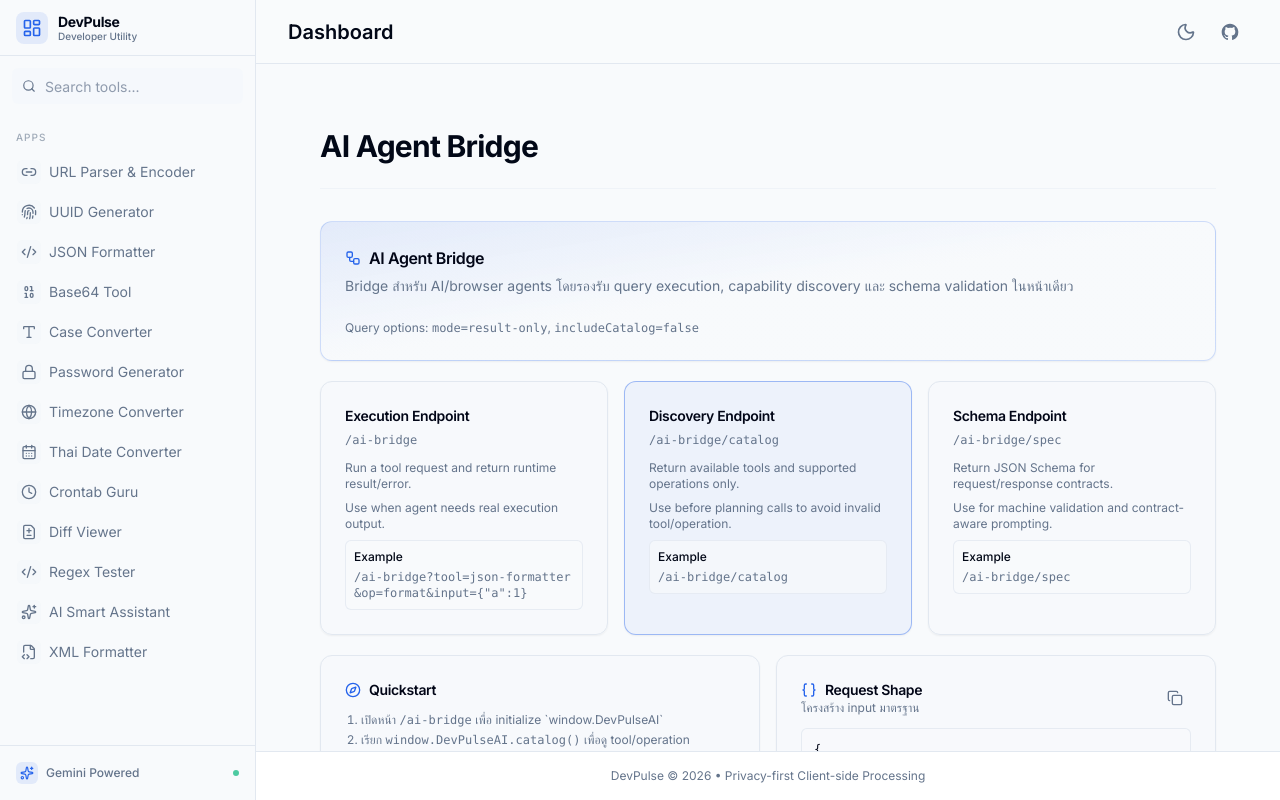
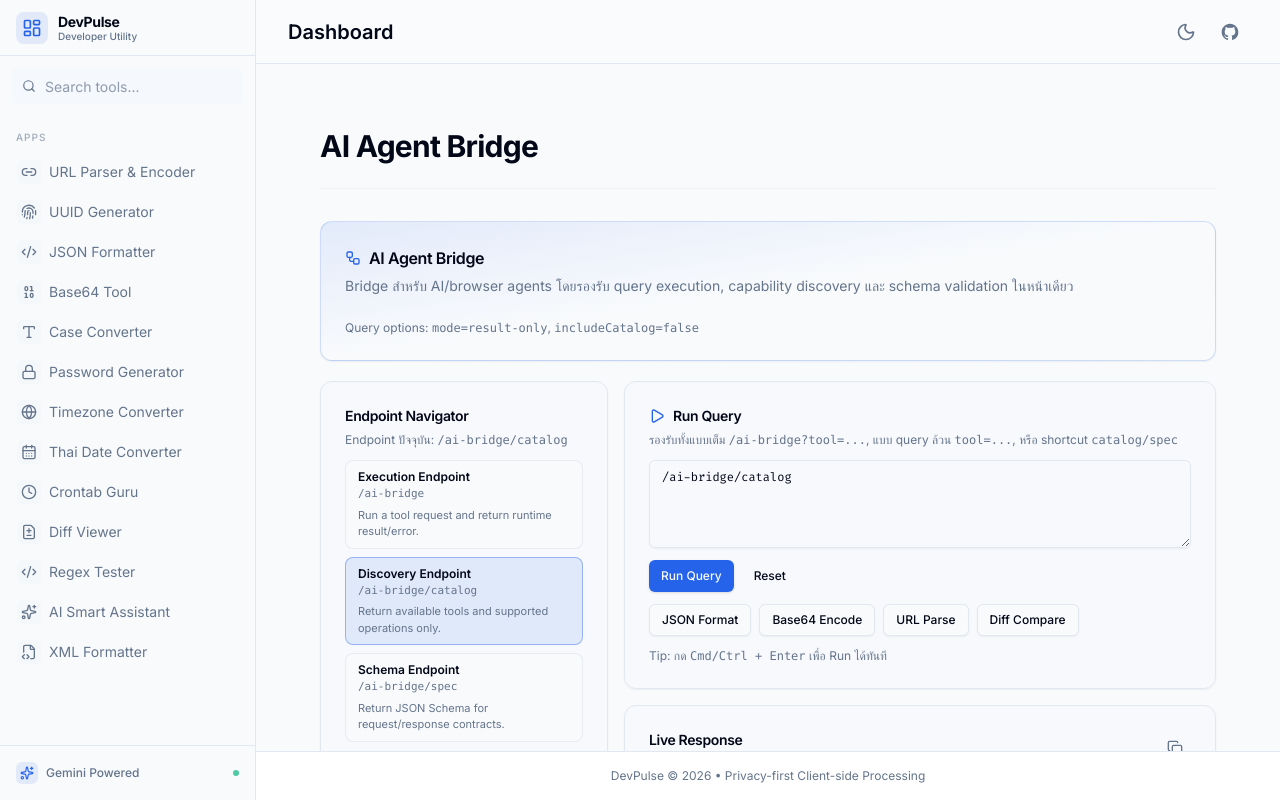
Before and after one commit to M4R14/dev-util-tools, a React (Vite) app: page /ai-bridge/catalog in a window 1280 px wide. Built offline with nearby package versions, Linux system fonts and the light colour scheme.

Commit message:
feat: enhance AIAgentBridge with query templates, execution modes, and improved UI components

```diff
--- a/src/components/AIAgentBridge.tsx
+++ b/src/components/AIAgentBridge.tsx
@@ -1,9 +1,12 @@
 import React, { useEffect, useMemo, useState } from 'react';
-import { useLocation, useSearchParams } from 'react-router-dom';
-import { BookOpen, Braces, Compass, TerminalSquare, Workflow } from 'lucide-react';
+import { useLocation, useNavigate, useSearchParams } from 'react-router-dom';
+import { BookOpen, Braces, Compass, Play, TerminalSquare, Workflow } from 'lucide-react';
 import ToolLayout from './ui/ToolLayout';
+import { Button } from './ui/Button';
 import { Card, CardContent, CardDescription, CardHeader, CardTitle } from './ui/Card';
 import { CopyButton } from './ui/CopyButton';
+import { Textarea } from './ui/Textarea';
+import { CodeHighlight } from './ui/CodeHighlight';
 import { cn } from '../lib/utils';
 import {
   AI_BRIDGE_SCHEMA,
@@ -47,27 +50,41 @@ const QUERY_EXAMPLE_SNIPPET = `/ai-bridge?tool=json-formatter&op=format&input={"
 /ai-bridge?tool=url-parser&op=parse&input=example.com&mode=result-only
 /ai-bridge?tool=json-formatter&op=format&input={"a":1}&includeCatalog=false`;
 
+const QUERY_TEMPLATES = [
+  {
+    label: 'JSON Format',
+    value: '/ai-bridge?tool=json-formatter&op=format&input={"name":"devpulse","ok":true}',
+  },
+  {
+    label: 'Base64 Encode',
+    value: '/ai-bridge?tool=base64-tool&op=encode&input=hello%20world',
+  },
+  {
+    label: 'URL Parse',
+    value: '/ai-bridge?tool=url-parser&op=parse&input=https://example.com/path?a=1',
+  },
+  {
+    label: 'Diff Compare',
+    value:
+      '/ai-bridge?payload={"tool":"diff-viewer","operation":"compare","input":{"original":"a","modified":"b"}}',
+  },
+] as const;
+
 const ENDPOINT_SPECS = [
   {
     path: '/ai-bridge',
     title: 'Execution Endpoint',
     summary: 'Run a tool request and return runtime result/error.',
-    usage: 'Use when agent needs real execution output.',
-    example: '/ai-bridge?tool=json-formatter&op=format&input={"a":1}',
   },
   {
     path: '/ai-bridge/catalog',
     title: 'Discovery Endpoint',
     summary: 'Return available tools and supported operations only.',
-    usage: 'Use before planning calls to avoid invalid tool/operation.',
-    example: '/ai-bridge/catalog',
   },
   {
     path: '/ai-bridge/spec',
     title: 'Schema Endpoint',
     summary: 'Return JSON Schema for request/response contracts.',
-    usage: 'Use for machine validation and contract-aware prompting.',
-    example: '/ai-bridge/spec',
   },
 ] as const;
 
@@ -111,10 +128,43 @@ const parseQueryRequest = (params: URLSearchParams): AIToolRequest | null => {
   return { tool: tool as AIToolRequest['tool'], operation, input, options };
 };
 
+interface SnippetCardProps {
+  icon: React.ReactNode;
+  title: string;
+  description: string;
+  code: string;
+  language: 'json' | 'xml' | 'javascript' | 'bash' | 'plaintext';
+}
+
+const SnippetCard: React.FC<SnippetCardProps> = ({ icon, title, description, code, language }) => {
+  return (
+    <Card className="bg-muted/20">
+      <CardHeader className="pb-3 flex flex-row items-center justify-between space-y-0">
+        <div>
+          <CardTitle className="text-sm flex items-center gap-2">
+            {icon}
+            {title}
+          </CardTitle>
+          <CardDescription className="text-xs">{description}</CardDescription>
+        </div>
+        <CopyButton value={code} />
+      </CardHeader>
+      <CardContent className="pt-0">
+        <div className="rounded-md border border-border/80 bg-background/70 p-3">
+          <CodeHighlight code={code} language={language} className="text-xs" />
+        </div>
+      </CardContent>
+    </Card>
+  );
+};
+
 const AIAgentBridge: React.FC = () => {
   const [params] = useSearchParams();
   const location = useLocation();
+  const navigate = useNavigate();
   const [response, setResponse] = useState<AIToolResponse | null>(null);
+  const [queryInput, setQueryInput] = useState('');
+  const [queryError, setQueryError] = useState<string | null>(null);
 
   useEffect(() => {
     window.DevPulseAI = {
@@ -132,6 +182,7 @@ const AIAgentBridge: React.FC = () => {
   const includeCatalog = params.get('includeCatalog') !== 'false';
   const isCatalogEndpoint = location.pathname.endsWith('/catalog');
   const isSpecEndpoint = location.pathname.endsWith('/spec');
+  const isExecuteEndpoint = location.pathname === '/ai-bridge';
 
   useEffect(() => {
     if (isCatalogEndpoint || isSpecEndpoint) {
@@ -145,8 +196,7 @@ const AIAgentBridge: React.FC = () => {
     setResponse(runAITool(request));
   }, [isCatalogEndpoint, isSpecEndpoint, request]);
 
-  const responseText = useMemo(
-    () => {
+  const responseText = useMemo(() => {
     if (isCatalogEndpoint) {
       return JSON.stringify(
         {
@@ -194,13 +244,68 @@ const AIAgentBridge: React.FC = () => {
       null,
       2,
     );
-    },
-    [includeCatalog, isCatalogEndpoint, isSpecEndpoint, mode, request, response],
-  );
+  }, [includeCatalog, isCatalogEndpoint, isSpecEndpoint, mode, request, response]);
+
+  useEffect(() => {
+    setQueryInput(`${location.pathname}${location.search}`);
+  }, [location.pathname, location.search]);
+
+  const handleRunQuery = () => {
+    const raw = queryInput.trim();
+    if (!raw) return;
+
+    let target = raw;
+
+    if (raw.startsWith('http://') || raw.startsWith('https://')) {
+      try {
+        const parsed = new URL(raw);
+        target = `${parsed.pathname}${parsed.search}${parsed.hash}`;
+      } catch {
+        setQueryError('Invalid URL format');
+        return;
+      }
+    } else if (raw.startsWith('?')) {
+      target = `${location.pathname}${raw}`;
+    } else if (raw.startsWith('tool=') || raw.startsWith('payload=')) {
+      target = `/ai-bridge?${raw}`;
+    } else if (raw === '/catalog' || raw === 'catalog') {
+      target = '/ai-bridge/catalog';
+    } else if (raw === '/spec' || raw === 'spec') {
+      target = '/ai-bridge/spec';
+    }
+
+    if (!target.startsWith('/ai-bridge')) {
+      setQueryError('Query must target /ai-bridge, /ai-bridge/catalog, or /ai-bridge/spec');
+      return;
+    }
+
+    setQueryError(null);
+    navigate(target);
+  };
+
+  const handleSwitchEndpoint = (nextPath: '/ai-bridge' | '/ai-bridge/catalog' | '/ai-bridge/spec') => {
+    if (nextPath === '/ai-bridge') {
+      const q = params.toString();
+      navigate(q ? `${nextPath}?${q}` : nextPath);
+      return;
+    }
+    navigate(nextPath);
+  };
+
+  const handleSetExecuteQueryOption = (key: 'mode' | 'includeCatalog', value?: string) => {
+    const nextParams = new URLSearchParams(params);
+    if (value === undefined) {
+      nextParams.delete(key);
+    } else {
+      nextParams.set(key, value);
+    }
+    const next = nextParams.toString();
+    navigate(next ? `/ai-bridge?${next}` : '/ai-bridge');
+  };
 
   return (
     <ToolLayout title="AI Agent Bridge">
-      <div className="max-w-6xl mx-auto space-y-5">
+      <div className="max-w-7xl mx-auto space-y-5">
         <Card className="border-primary/20 bg-gradient-to-br from-primary/10 via-background to-background">
           <CardHeader>
             <CardTitle className="flex items-center gap-2 text-base">
@@ -217,34 +322,82 @@ const AIAgentBridge: React.FC = () => {
           </CardContent>
         </Card>
 
-        <div className="grid gap-4 md:grid-cols-3">
+        <div className="grid gap-4 xl:grid-cols-12">
+          <div className="xl:col-span-4 space-y-4">
+            <Card className="bg-muted/20">
+              <CardHeader className="pb-3">
+                <CardTitle className="text-sm">Endpoint Navigator</CardTitle>
+                <CardDescription className="text-xs">
+                  Endpoint ปัจจุบัน: <code>{location.pathname}</code>
+                </CardDescription>
+              </CardHeader>
+              <CardContent className="pt-0 space-y-2">
                 {ENDPOINT_SPECS.map((item) => {
                   const isActive = location.pathname === item.path;
                   return (
-              <Card
+                    <button
                       key={item.path}
-                className={cn(isActive ? 'border-primary/40 bg-primary/5' : 'bg-muted/20')}
+                      type="button"
+                      className={cn(
+                        'w-full rounded-lg border px-3 py-2 text-left transition-colors',
+                        isActive
+                          ? 'border-primary/40 bg-primary/10'
+                          : 'border-border/80 bg-background/60 hover:bg-muted/40',
+                      )}
+                      onClick={() =>
+                        handleSwitchEndpoint(item.path as '/ai-bridge' | '/ai-bridge/catalog' | '/ai-bridge/spec')
+                      }
                     >
+                      <div className="text-xs font-semibold text-foreground">{item.title}</div>
+                      <div className="text-[11px] text-muted-foreground">
+                        <code>{item.path}</code>
+                      </div>
+                      <div className="text-[11px] text-muted-foreground mt-1">{item.summary}</div>
+                    </button>
+                  );
+                })}
+              </CardContent>
+            </Card>
+
+            <Card className="bg-muted/20">
               <CardHeader className="pb-3">
-                  <CardTitle className="text-sm">{item.title}</CardTitle>
+                <CardTitle className="text-sm">Execution Modes</CardTitle>
                 <CardDescription className="text-xs">
-                    <code>{item.path}</code>
+                  Mode: <code>{mode}</code> | includeCatalog: <code>{String(includeCatalog)}</code>
                 </CardDescription>
               </CardHeader>
-                <CardContent className="pt-0 space-y-2 text-xs text-muted-foreground">
-                  <p>{item.summary}</p>
-                  <p>{item.usage}</p>
-                  <div className="rounded-md border border-border/80 bg-background/60 p-2">
-                    <div className="font-medium text-foreground mb-1">Example</div>
-                    <code className="break-all">{item.example}</code>
+              <CardContent className="pt-0 space-y-2">
+                <div className="flex flex-wrap gap-2">
+                  <Button
+                    size="sm"
+                    variant={mode === 'full' ? 'default' : 'outline'}
+                    disabled={!isExecuteEndpoint}
+                    onClick={() => handleSetExecuteQueryOption('mode', undefined)}
+                  >
+                    mode=full
+                  </Button>
+                  <Button
+                    size="sm"
+                    variant={mode === 'result-only' ? 'default' : 'outline'}
+                    disabled={!isExecuteEndpoint}
+                    onClick={() => handleSetExecuteQueryOption('mode', 'result-only')}
+                  >
+                    mode=result-only
+                  </Button>
                 </div>
+                <Button
+                  size="sm"
+                  variant={includeCatalog ? 'default' : 'outline'}
+                  disabled={!isExecuteEndpoint}
+                  onClick={() =>
+                    handleSetExecuteQueryOption('includeCatalog', includeCatalog ? 'false' : undefined)
+                  }
+                >
+                  includeCatalog={includeCatalog ? 'true' : 'false'}
+                </Button>
               </CardContent>
             </Card>
-            );
-          })}
-        </div>
 
-        <div className="grid gap-4 lg:grid-cols-2">
             <Card className="bg-muted/20">
               <CardHeader className="pb-3">
                 <CardTitle className="text-sm flex items-center gap-2">
@@ -254,73 +407,77 @@ const AIAgentBridge: React.FC = () => {
               </CardHeader>
               <CardContent className="pt-0">
                 <ol className="text-xs text-muted-foreground space-y-1 list-decimal pl-4">
-                <li>เปิดหน้า <code>/ai-bridge</code> เพื่อ initialize `window.DevPulseAI`</li>
-                <li>เรียก <code>window.DevPulseAI.catalog()</code> เพื่อดู tool/operation</li>
-                <li>ส่ง request ด้วย <code>window.DevPulseAI.run(request)</code></li>
+                  <li>
+                    เปิด <code>/ai-bridge</code> เพื่อ initialize <code>window.DevPulseAI</code>
+                  </li>
+                  <li>เรียก <code>window.DevPulseAI.catalog()</code> เพื่อดูความสามารถ</li>
+                  <li>ส่ง query หรือใช้ <code>window.DevPulseAI.run(request)</code></li>
                 </ol>
-            </CardContent>
-          </Card>
-
-          <Card className="bg-muted/20">
-            <CardHeader className="pb-3 flex flex-row items-center justify-between space-y-0">
-              <div>
-                <CardTitle className="text-sm flex items-center gap-2">
-                  <Braces className="h-4 w-4 text-primary" />
-                  Request Shape
-                </CardTitle>
-                <CardDescription className="text-xs">โครงสร้าง input มาตรฐาน</CardDescription>
-              </div>
-              <CopyButton value={REQUEST_SHAPE_SNIPPET} />
-            </CardHeader>
-            <CardContent className="pt-0">
-              <pre className="text-xs overflow-auto rounded-md border border-border/80 bg-background/70 p-3">
-                {REQUEST_SHAPE_SNIPPET}
-              </pre>
               </CardContent>
             </Card>
           </div>
 
-        <div className="grid gap-4 lg:grid-cols-2">
+          <div className="xl:col-span-8 space-y-4">
             <Card className="bg-muted/20">
-            <CardHeader className="pb-3 flex flex-row items-center justify-between space-y-0">
-              <div>
+              <CardHeader className="pb-3">
                 <CardTitle className="text-sm flex items-center gap-2">
-                  <TerminalSquare className="h-4 w-4 text-primary" />
-                  window.DevPulseAI
+                  <Play className="h-4 w-4 text-primary" />
+                  Run Query
                 </CardTitle>
                 <CardDescription className="text-xs">
-                  Browser API สำหรับ agent orchestration
+                  รองรับทั้งแบบเต็ม <code>/ai-bridge?tool=...</code>, แบบ query ล้วน{' '}
+                  <code>tool=...</code>, หรือ shortcut <code>catalog/spec</code>
                 </CardDescription>
+              </CardHeader>
+              <CardContent className="pt-0 space-y-3">
+                <Textarea
+                  value={queryInput}
+                  onChange={(e) => setQueryInput(e.target.value)}
+                  onKeyDown={(e) => {
+                    if ((e.metaKey || e.ctrlKey) && e.key === 'Enter') {
+                      e.preventDefault();
+                      handleRunQuery();
+                    }
+                  }}
+                  placeholder="/ai-bridge?tool=json-formatter&op=format&input=%7B%22a%22%3A1%7D"
+                  className="min-h-[88px] font-mono text-xs"
+                />
+                <div className="flex items-center gap-2">
+                  <Button size="sm" onClick={handleRunQuery}>
+                    Run Query
+                  </Button>
+                  <Button
+                    size="sm"
+                    variant="ghost"
+                    onClick={() => {
+                      setQueryInput('/ai-bridge');
+                      setQueryError(null);
+                    }}
+                  >
+                    Reset
+                  </Button>
                 </div>
-              <CopyButton value={WINDOW_API_SNIPPET} />
-            </CardHeader>
-            <CardContent className="pt-0">
-              <pre className="text-xs overflow-auto rounded-md border border-border/80 bg-background/70 p-3">
-                {WINDOW_API_SNIPPET}
-              </pre>
+                <div className="flex flex-wrap gap-2">
+                  {QUERY_TEMPLATES.map((template) => (
+                    <Button
+                      key={template.label}
+                      size="sm"
+                      variant="outline"
+                      onClick={() => {
+                        setQueryInput(template.value);
+                        setQueryError(null);
+                      }}
+                    >
+                      {template.label}
+                    </Button>
+                  ))}
+                </div>
+                <p className="text-xs text-muted-foreground">
+                  Tip: กด <code>Cmd/Ctrl + Enter</code> เพื่อ Run ได้ทันที
+                </p>
+                {queryError && <p className="text-xs text-destructive">{queryError}</p>}
               </CardContent>
             </Card>
-
-          <Card className="bg-muted/20">
-            <CardHeader className="pb-3 flex flex-row items-center justify-between space-y-0">
-              <div>
-                <CardTitle className="text-sm flex items-center gap-2">
-                  <BookOpen className="h-4 w-4 text-primary" />
-                  Query Examples
-                </CardTitle>
-                <CardDescription className="text-xs">
-                  ตัวอย่าง URL สำหรับ automation/script
-                </CardDescription>
-              </div>
-              <CopyButton value={QUERY_EXAMPLE_SNIPPET} />
-            </CardHeader>
-            <CardContent className="pt-0">
-              <pre className="text-xs overflow-auto rounded-md border border-border/80 bg-background/70 p-3">
-                {QUERY_EXAMPLE_SNIPPET}
-              </pre>
-            </CardContent>
-          </Card>
-        </div>
 
             <Card className="bg-muted/20">
               <CardHeader className="pb-3 flex flex-row items-center justify-between space-y-0">
@@ -333,14 +490,42 @@ const AIAgentBridge: React.FC = () => {
                 <CopyButton value={responseText} />
               </CardHeader>
               <CardContent className="pt-0">
-            <pre
-              id="ai-bridge-response"
-              className="rounded-md border border-border/80 bg-background/70 p-3 text-xs overflow-auto"
-            >
-              {responseText}
-            </pre>
+                <div className="rounded-md border border-border/80 bg-background/70 p-3 min-h-[380px]">
+                  <CodeHighlight
+                    code={responseText}
+                    language="json"
+                    className="text-xs"
+                    key={`${location.pathname}${location.search}`}
+                  />
+                </div>
               </CardContent>
             </Card>
+          </div>
+        </div>
+
+        <div className="space-y-4">
+          <SnippetCard
+            icon={<Braces className="h-4 w-4 text-primary" />}
+            title="Request Shape"
+            description="โครงสร้าง input มาตรฐาน"
+            code={REQUEST_SHAPE_SNIPPET}
+            language="javascript"
+          />
+          <SnippetCard
+            icon={<TerminalSquare className="h-4 w-4 text-primary" />}
+            title="window.DevPulseAI"
+            description="Browser API สำหรับ agent orchestration"
+            code={WINDOW_API_SNIPPET}
+            language="javascript"
+          />
+          <SnippetCard
+            icon={<BookOpen className="h-4 w-4 text-primary" />}
+            title="Query Examples"
+            description="ตัวอย่าง URL สำหรับ automation/script"
+            code={QUERY_EXAMPLE_SNIPPET}
+            language="bash"
+          />
+        </div>
       </div>
     </ToolLayout>
   );
--- a/src/components/ui/CodeHighlight.tsx
+++ b/src/components/ui/CodeHighlight.tsx
@@ -1,16 +1,20 @@
 import React, { useEffect, useRef } from 'react';
 import hljs from 'highlight.js/lib/core';
+import bash from 'highlight.js/lib/languages/bash';
+import javascript from 'highlight.js/lib/languages/javascript';
 import json from 'highlight.js/lib/languages/json';
 import xml from 'highlight.js/lib/languages/xml';
 import { cn } from '../../lib/utils';
 
 // Register only the languages we need
+hljs.registerLanguage('bash', bash);
+hljs.registerLanguage('javascript', javascript);
 hljs.registerLanguage('json', json);
 hljs.registerLanguage('xml', xml);
 
 interface CodeHighlightProps {
   code: string;
-  language: 'json' | 'xml';
+  language: 'json' | 'xml' | 'javascript' | 'bash' | 'plaintext';
   className?: string;
 }
 
```
Lines whose indentation alone changed are shown as unchanged.
